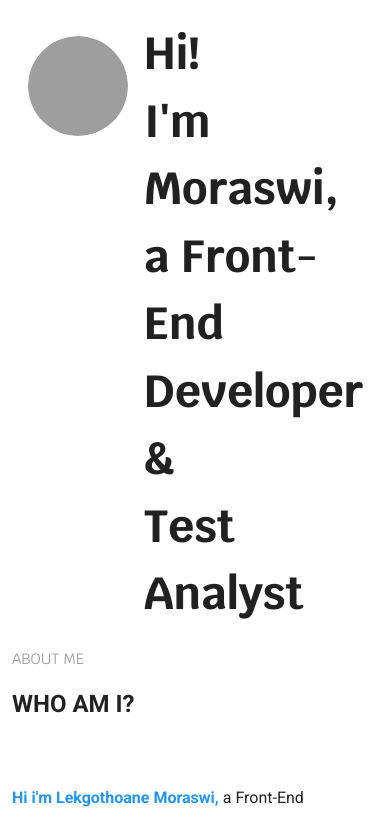
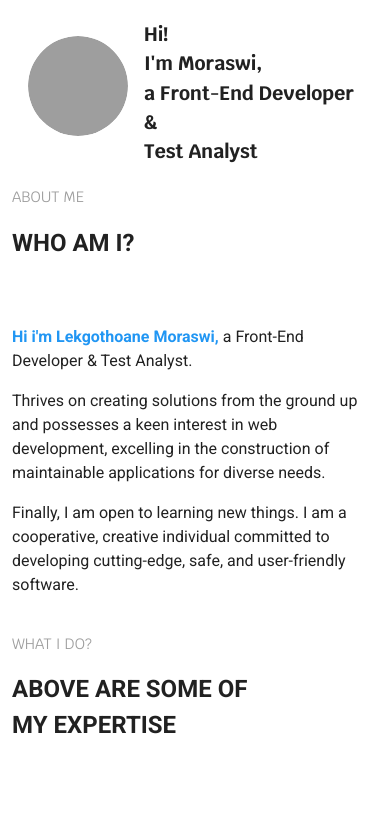
Before and after one commit to moraswi/portfolio, a Vue app: page / in a window 390 px wide. Shown: the top 813 px of the page. Built offline with nearby package versions, Linux system fonts and the light colour scheme; grey boxes are pictures that could not be loaded.

Commit message:
responsive contacts

```diff
--- a/src/components/Home/HomeComponents/Experience.vue
+++ b/src/components/Home/HomeComponents/Experience.vue
@@ -19,7 +19,7 @@
         </v-avatar>
       </v-avatar>
 
-      <v-card class="ml-5 pa-5" color="#F2F2F2" width="100%" flat>
+      <v-card class="ml-md-5 ml-1 pa-5" color="#F2F2F2" width="100%" flat>
         <!-- Front-End Developer (Full Time) -->
         <h3>Front-End Developer (Full Time)</h3>
 
@@ -44,7 +44,7 @@
         </v-avatar>
       </v-avatar>
 
-      <v-card class="ml-5 pa-5" color="#F2F2F2" width="100%" flat>
+      <v-card class="ml-md-5 ml-1 pa-5" color="#F2F2F2" width="100%" flat>
         <!-- Front-End Developer (Full Time) -->
         <h3>Test Analyst (Part Time)</h3>
 
--- a/src/components/Home/HomeComponents/Intro.vue
+++ b/src/components/Home/HomeComponents/Intro.vue
@@ -37,4 +37,9 @@ export default {
   font-family: "Krub", sans-serif;
   font-size: 30px;
 }
+@media screen and (max-width: 1024px) {
+  .text1 {
+    font-size: 13px;
+  }
+}
 </style>
```
